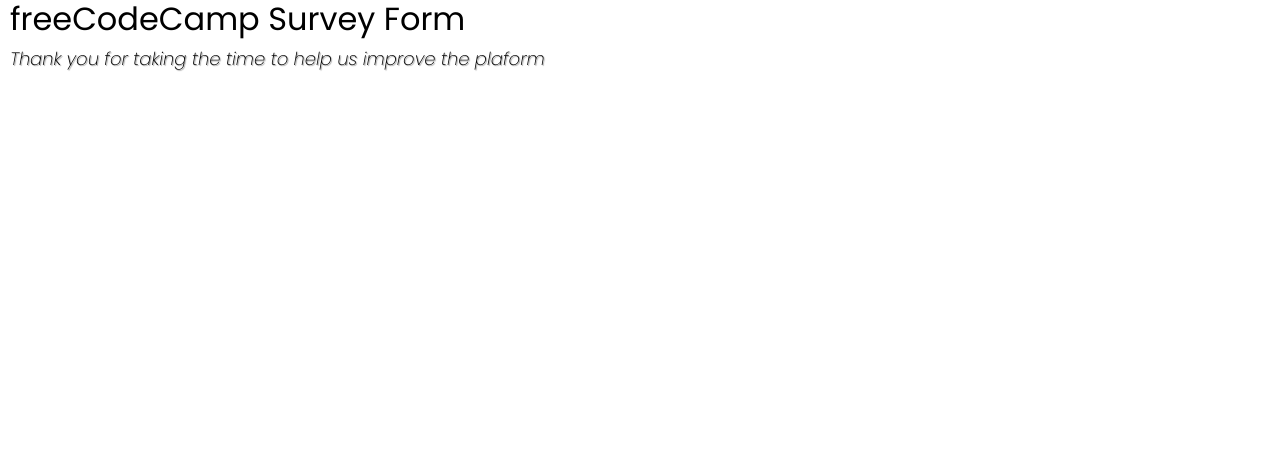
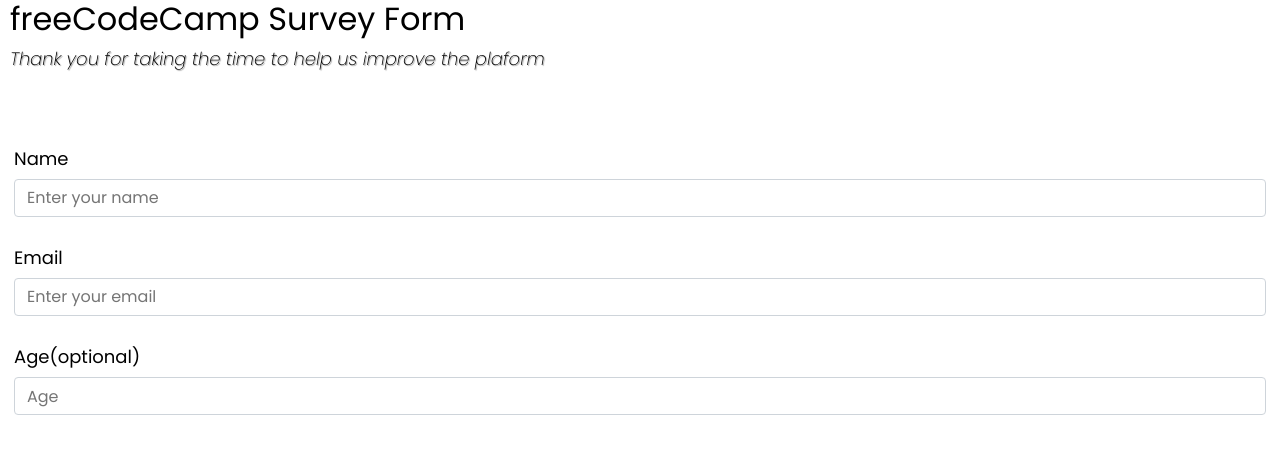
Before and after one commit to edcabiltes/m4d10-survey-form, a plain HTML site: page index.html in a window 1280 px wide. Drawn offline with Linux system fonts and the light colour scheme.

Commit message:
add form input fields and corresponding styles

```diff
--- a/index.html
+++ b/index.html
@@ -12,7 +12,43 @@
                     Thank you for taking the time to help us improve the plaform
                 </p>
             </header>
-            <form id="survey-form"></form>
+            <form id="survey-form">
+                <div class="form-group">
+                    <label for="name" id="name-label">Name</label>
+                    <input
+                    type="text"
+                    name="name"
+                    id="name"
+                    class="form-control"
+                    placeholder="Enter your name"
+                    required
+                    >
+                </div>
+                <div class="form-group">
+                    <label for="email" id="email-label">Email</label>
+                    <input
+                    type="email"
+                    name="email"
+                    id="email"
+                    class="form-control"
+                    placeholder="Enter your email"
+                    required
+                    >
+                </div>
+                <div class="form-group">
+                    <label for="number" id="number-label">Age <span class="clue">(optional)</span></label>
+                    <input
+                    type="number"
+                    name="age"
+                    id="number"
+                    class="form-control"
+                    placeholder="Age"
+                    min="10"
+                    max="99"
+                    required
+                    >
+                </div>
+            </form>
         </div>
     </body>
 </html>
--- a/styles.css
+++ b/styles.css
@@ -29,6 +29,20 @@ p {
     margin-bottom: 0.5rem;
 }
 
+label {
+    display: flex;
+    align-items: center;
+    font-size: 1.125rem;
+    margin-bottom: 0.5rem;
+}
+
+input {
+    margin: 0;
+    font-family: inherit;
+    font-size: inherit;
+    line-height:inherit;
+}
+
 .container {
     width: 100%,
     margin: 3.125rem auto 0 auto;
@@ -44,3 +58,28 @@ p {
     font-weight: 200;
     text-shadow: 1px 1px 1px rgba(0, 0, 0, 0.4);
 }
+
+
+/* form */
+form {
+    padding: 2.5rem 0.625rem;
+    border-radius: 0.25rem;
+}
+
+.form-group {
+    margin: 0 auto 1.25rem auto;
+    padding: 0.25rem;
+}
+
+.form-control {
+    display: block;
+    width: 100%;
+    height: 2.375rem;
+    padding: 0.375rem 0.75rem;
+    color: #495057;
+    background-color: #fff;
+    background-clip: padding-box;
+    border: 1px solid #ced4da;
+    border-radius: 0.25rem;
+    transition: border-color 0.15s ease-in-out, box-shadow 0.15s ease-in-out;
+}
```
